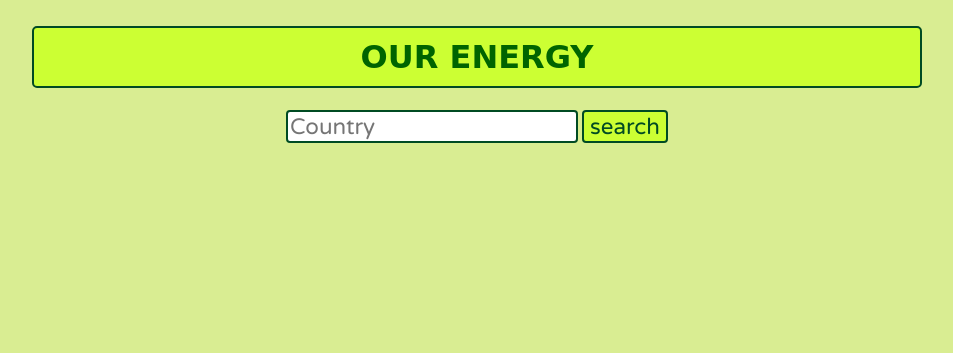
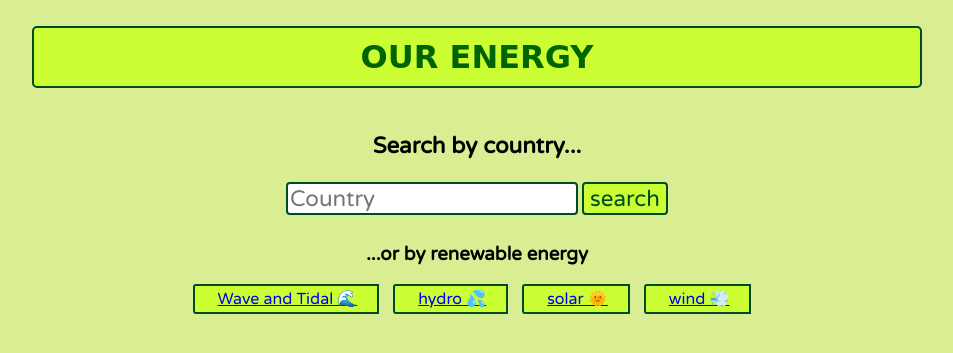
Before and after one commit to andregri/ClimateCare, a Flask app: page / in a window 1280 px wide. Shown: the part 31-384 px from the top of the page, without its empty margins (163-1116 px from the left). Run offline with Flask 2, Linux system fonts and the light colour scheme; some libraries are stand-ins or nearby versions; some web fonts are replaced.

Commit message:
add renewable enrgy links

```diff
--- a/static/css/style.css
+++ b/static/css/style.css
@@ -31,7 +31,7 @@ h1 {
     padding: 10px;
 }
 
-input, button, p, a {
+input, button, p, a, h3 {
     font-family: 'Varela Round', sans-serif;
 }
 
@@ -68,3 +68,29 @@ p {
     background-color: #ccff33;
     color: #004b23;
 }
+
+#fuels {
+    padding: 10px;
+    width: 80%;
+    margin: 0 auto;
+}
+
+.tags {
+    list-style: none;
+    margin: 0;
+    overflow: hidden;
+    padding: 0;
+}
+
+.tag {
+    background: #ccff33;
+    border: 2px solid #004b23;
+    border-radius: 3px 0 0 3px;
+    display: inline-block;
+    height: 26px;
+    line-height: 26px;
+    padding: 0 20px 0 23px;
+    position: relative;
+    margin: 0 10px 10px 0;
+    text-decoration: none;
+}
--- a/templates/index.html
+++ b/templates/index.html
@@ -7,6 +7,7 @@
     <h1>OUR ENERGY</h1>
 
     <div id="searchBar">
+        <h3>Search by country...</h3>
         <input id="myText" type="text" placeholder="Country" name="search">
         <button id="myButton">search</button>
     </div>
@@ -17,4 +18,15 @@
         };
     </script>
 
+    <div id="fuels">
+        <h3> ...or by renewable energy</h3>
+        <ul class="tags">
+            <li class="tag"><a href="/fuel/Wave and Tidal">Wave and Tidal &#127754;</a></li>
+            <li class="tag"><a href="/fuel/Hydro">hydro &#128166;</a></li>
+            <li class="tag"><a href="/fuel/Solar">solar &#127774;</a></li>
+            <li class="tag"><a href="/fuel/Wind">wind &#128168;</a></li>
+        </ul>
+
+    </div>
+
 {% endblock %}
```
